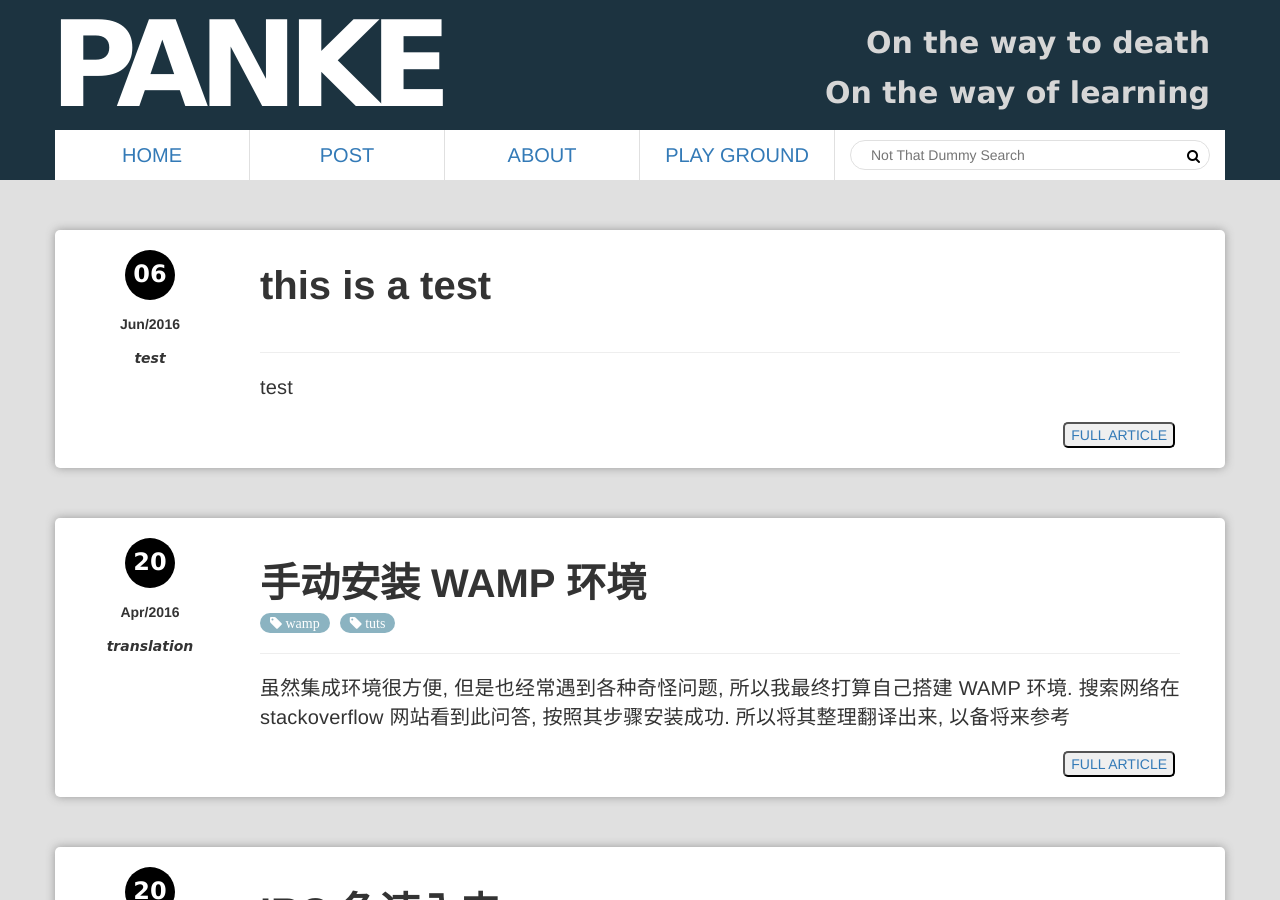
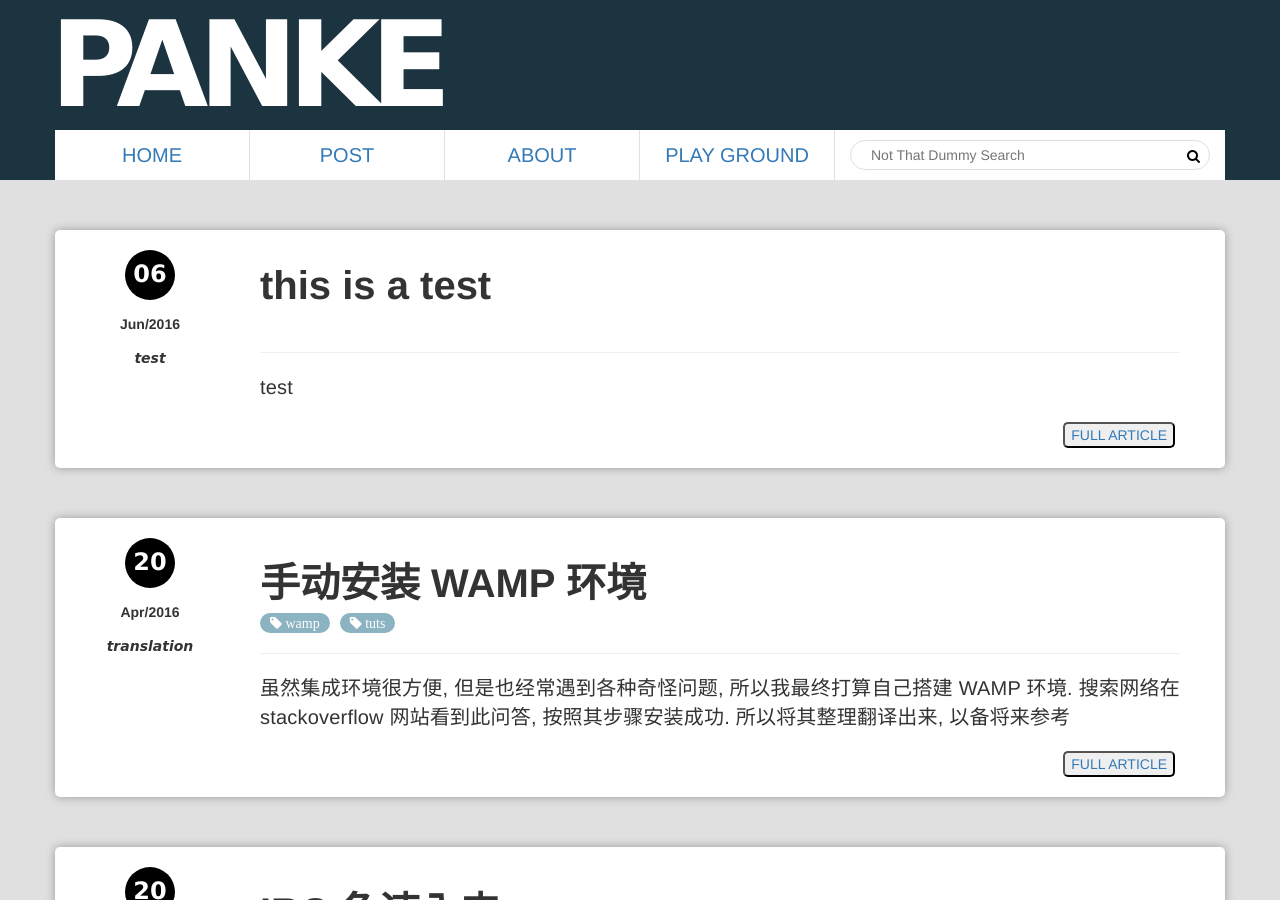
Before and after one commit to xiajingchuan/xiajingchuan.github.io, a Jekyll site: the page built from index.html, in a window 1280 px wide and 900 px high. Built offline with Jekyll 4.4.1, drawn with Linux system fonts in a browser that asks for light colours; the list of posts is cut into pages by our own code; comment, search, counter and statistics services are not loaded.

Commit message:
change somthing

```diff
--- a/_includes/header.html
+++ b/_includes/header.html
@@ -7,8 +7,8 @@
 
 
             <div class="col-lg-5">
-                <p>On the way to death</p>
-                <p>On the way of learning</p>
+                <p></p>
+                <p></p>
             </div>
         </div>
 
```
Also changed, not shown: 15 other files.
